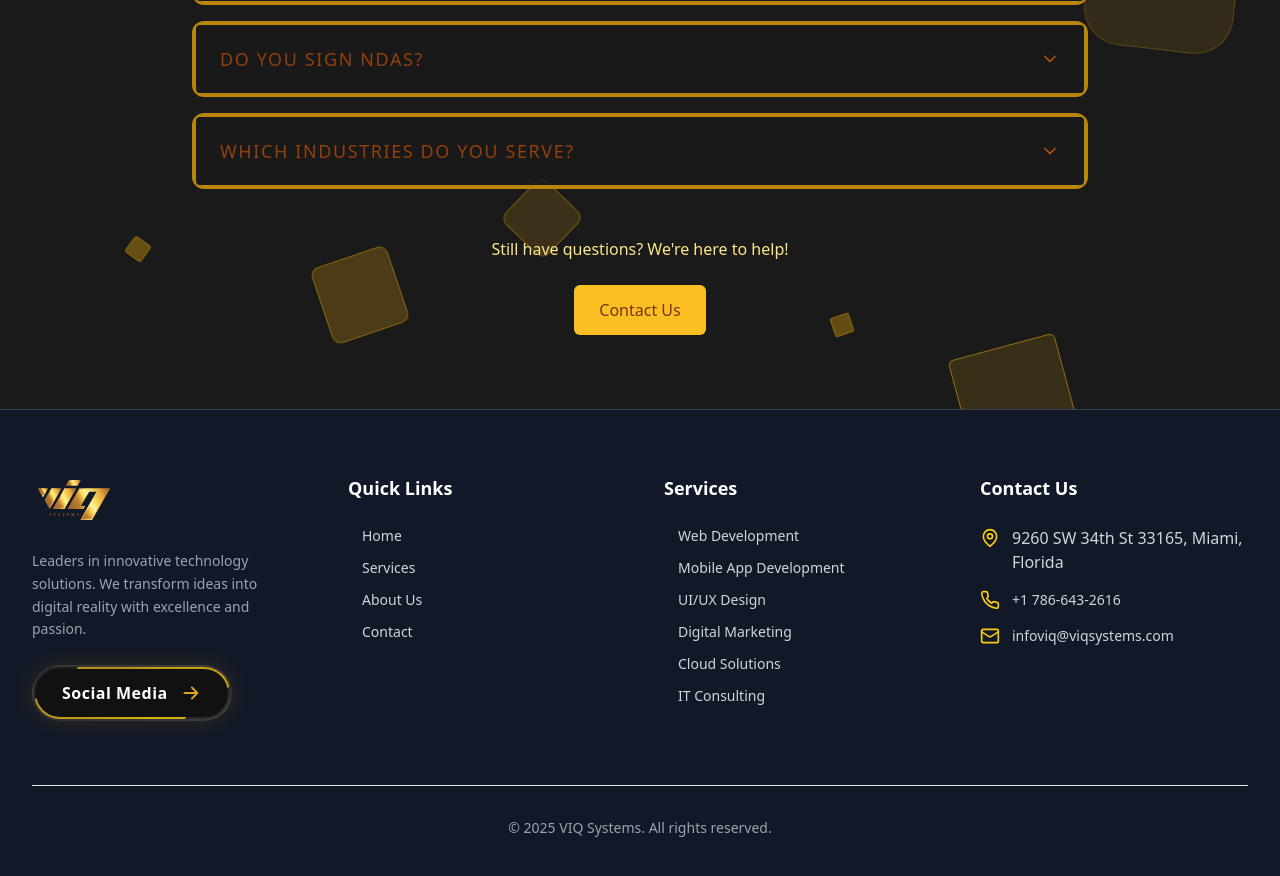
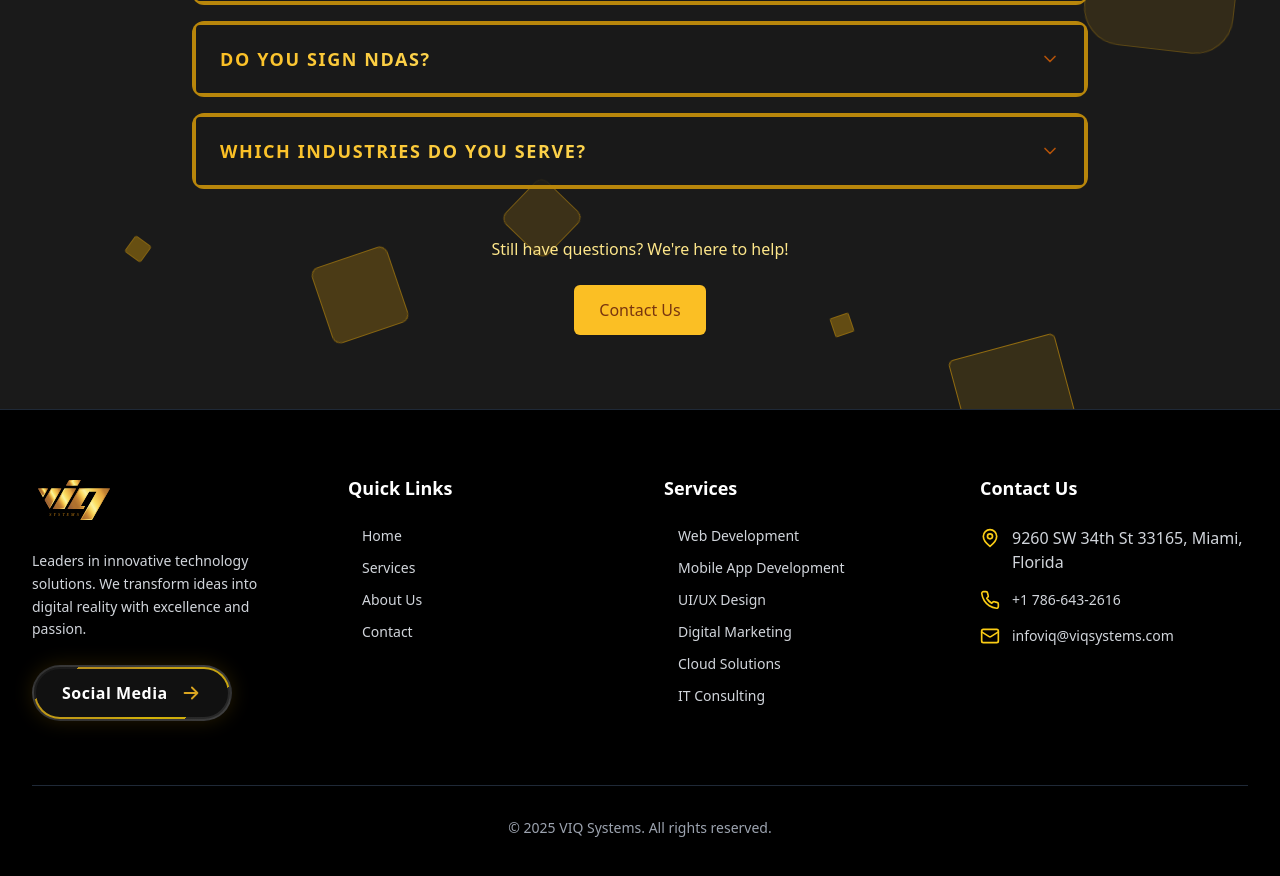
Before and after one commit to a5r8c18/Web-VIQ, a React (Vite) app: page /faq in a window 1280 px wide. Shown: the part 480-1356 px from the top of the page. Built offline with nearby package versions, Linux system fonts and the light colour scheme.

Commit message:
new updates

```diff
--- a/src/components/layout/Footer.jsx
+++ b/src/components/layout/Footer.jsx
@@ -6,7 +6,7 @@ const Footer = () => {
   const currentYear = new Date().getFullYear()
 
   return (
-    <footer className="bg-gray-800 text-gray-100 border-t border-gray-700 shadow-2xl dark:bg-gray-900 dark:text-white">
+    <footer className="bg-gray-300 text-gray-800 border-t border-gray-400 shadow-2xl dark:bg-black dark:text-white dark:border-gray-800">
       <div className="container-custom py-16">
         <div className="grid grid-cols-1 md:grid-cols-2 lg:grid-cols-4 gap-12">
           {/* Company Info */}
@@ -21,7 +21,7 @@ const Footer = () => {
                 />
               </div>
             </a>
-            <p className="text-gray-300 dark:text-gray-400 text-sm leading-relaxed">
+            <p className="text-gray-700 dark:text-gray-300 text-sm leading-relaxed">
               Leaders in innovative technology solutions. We transform ideas into digital reality with excellence and passion.
             </p>
             <div className="mt-6">
@@ -31,7 +31,7 @@ const Footer = () => {
 
           {/* Quick Links */}
           <div>
-            <h3 className="text-lg font-semibold text-white mb-6">Quick Links</h3>
+            <h3 className="text-lg font-semibold text-gray-900 dark:text-white mb-6">Quick Links</h3>
             <ul className="space-y-3">
               {[
                 { name: 'Home', path: '/' },
@@ -42,7 +42,7 @@ const Footer = () => {
                 <li key={index}>
                   <Link
                     to={link.path}
-                    className="text-gray-300 hover:text-yellow-400 transition-colors duration-300 text-sm flex items-center group"
+                    className="text-gray-700 dark:text-gray-300 hover:text-yellow-500 dark:hover:text-yellow-400 transition-colors duration-300 text-sm flex items-center group"
                   >
                     <span className="w-1.5 h-1.5 bg-yellow-400 rounded-full mr-2 opacity-0 group-hover:opacity-100 transition-opacity duration-300"></span>
                     {link.name}
@@ -54,7 +54,7 @@ const Footer = () => {
 
           {/* Services */}
           <div>
-            <h3 className="text-lg font-semibold text-white mb-6">Services</h3>
+            <h3 className="text-lg font-semibold text-gray-900 dark:text-white mb-6">Services</h3>
             <ul className="space-y-3">
               {[
                 'Web Development',
@@ -67,7 +67,7 @@ const Footer = () => {
                 <li key={index}>
                   <a
                     href="#"
-                    className="text-gray-300 hover:text-yellow-400 transition-colors duration-300 text-sm flex items-center group"
+                    className="text-gray-700 dark:text-gray-300 hover:text-yellow-500 dark:hover:text-yellow-400 transition-colors duration-300 text-sm flex items-center group"
                   >
                     <span className="w-1.5 h-1.5 bg-yellow-400 rounded-full mr-2 opacity-0 group-hover:opacity-100 transition-opacity duration-300"></span>
                     {service}
@@ -79,27 +79,27 @@ const Footer = () => {
 
           {/* Contact Info */}
           <div>
-            <h3 className="text-lg font-semibold text-white mb-6">Contact Us</h3>
+            <h3 className="text-lg font-semibold text-gray-900 dark:text-white mb-6">Contact Us</h3>
             <ul className="space-y-4">
               <li className="flex items-start">
                 <MapPin className="h-5 w-5 text-yellow-400 mt-0.5 mr-3 flex-shrink-0" />
-                <span className="text-gray-300">9260 SW 34th St 33165, Miami, Florida</span>
+                <span className="text-gray-700 dark:text-gray-300">9260 SW 34th St 33165, Miami, Florida</span>
               </li>
               <li className="flex items-center">
                 <Phone className="h-5 w-5 text-yellow-400 mr-3 flex-shrink-0" />
-                <a href="tel:+17866432616" className="text-gray-300 hover:text-yellow-400 transition-colors duration-300 text-sm">+1 786-643-2616</a>
+                <a href="tel:+17866432616" className="text-gray-700 dark:text-gray-300 hover:text-yellow-500 dark:hover:text-yellow-400 transition-colors duration-300 text-sm">+1 786-643-2616</a>
               </li>
               <li className="flex items-center">
                 <Mail className="h-5 w-5 text-yellow-400 mr-3 flex-shrink-0" />
-                <a href="mailto:infoviq@viqsystems.com" className="text-gray-300 hover:text-yellow-400 transition-colors duration-300 text-sm">infoviq@viqsystems.com</a>
+                <a href="mailto:infoviq@viqsystems.com" className="text-gray-700 dark:text-gray-300 hover:text-yellow-500 dark:hover:text-yellow-400 transition-colors duration-300 text-sm">infoviq@viqsystems.com</a>
               </li>
             </ul>
           </div>
         </div>
 
         {/* Copyright */}
-        <div className="border-t border-gray-200 mt-16 pt-8 text-center">
-          <p className="text-gray-400 text-sm">
+        <div className="border-t border-gray-400 dark:border-gray-800 mt-16 pt-8 text-center">
+          <p className="text-gray-600 dark:text-gray-400 text-sm">
             &copy; {currentYear} VIQ Systems. All rights reserved.
           </p>
         </div>
--- a/src/pages/Faq.jsx
+++ b/src/pages/Faq.jsx
@@ -192,7 +192,7 @@ const Faq = () => {
 
                   {/* Contenido del botón */}
                   <div className="flex items-center justify-between w-full px-6 py-5 text-left">
-                    <h3 className="text-lg font-medium text-amber-800 group-hover:text-amber-900 transition-colors duration-500">
+                    <h3 className="text-lg font-semibold text-transparent bg-clip-text bg-gradient-to-r from-amber-400 via-amber-300 to-yellow-400 animate-text-shimmer bg-[length:200%_100%] group-hover:bg-[length:100%_100%] transition-all duration-500">
                       {faq.question}
                     </h3>
                     {activeIndex === index ? (
@@ -264,7 +264,7 @@ const Faq = () => {
 
                             {/* Signo de interrogación principal - MÁS GRANDE Y COMPLETO */}
                             <motion.div
-                              className="py-4 text-8xl md:text-9xl font-black bg-gradient-to-br from-amber-300 via-amber-200 to-amber-400 bg-clip-text text-transparent relative z-10 cursor-pointer select-none"
+                              className="py-4 px-6 text-8xl md:text-9xl font-black bg-gradient-to-br from-amber-300 via-amber-200 to-amber-400 bg-clip-text text-transparent relative z-10 cursor-pointer select-none inline-flex items-center justify-center min-w-[120px]"
                               animate={questionMarkHover ?
                                 {
                                   scale: [1, 1.15, 1],
@@ -323,7 +323,7 @@ const Faq = () => {
                           </motion.div>
 
                           {/* Pregunta - más espaciada del signo */}
-                          <h3 className="text-2xl md:text-3xl font-bold mb-4 text-transparent bg-clip-text bg-gradient-to-br from-amber-300 via-amber-200 to-amber-400 animate-text-shimmer bg-[length:200%_100%] bg-left drop-shadow-[0_0_8px_rgba(184,134,11,0.35)] px-4">
+                          <h3 className="text-2xl md:text-3xl font-bold mb-6 text-transparent bg-clip-text bg-gradient-to-r from-amber-300 via-yellow-300 to-amber-400 animate-text-shimmer bg-[length:200%_100%] px-4 tracking-tight leading-tight">
                             {faq.question}
                           </h3>
                         </div>
```
